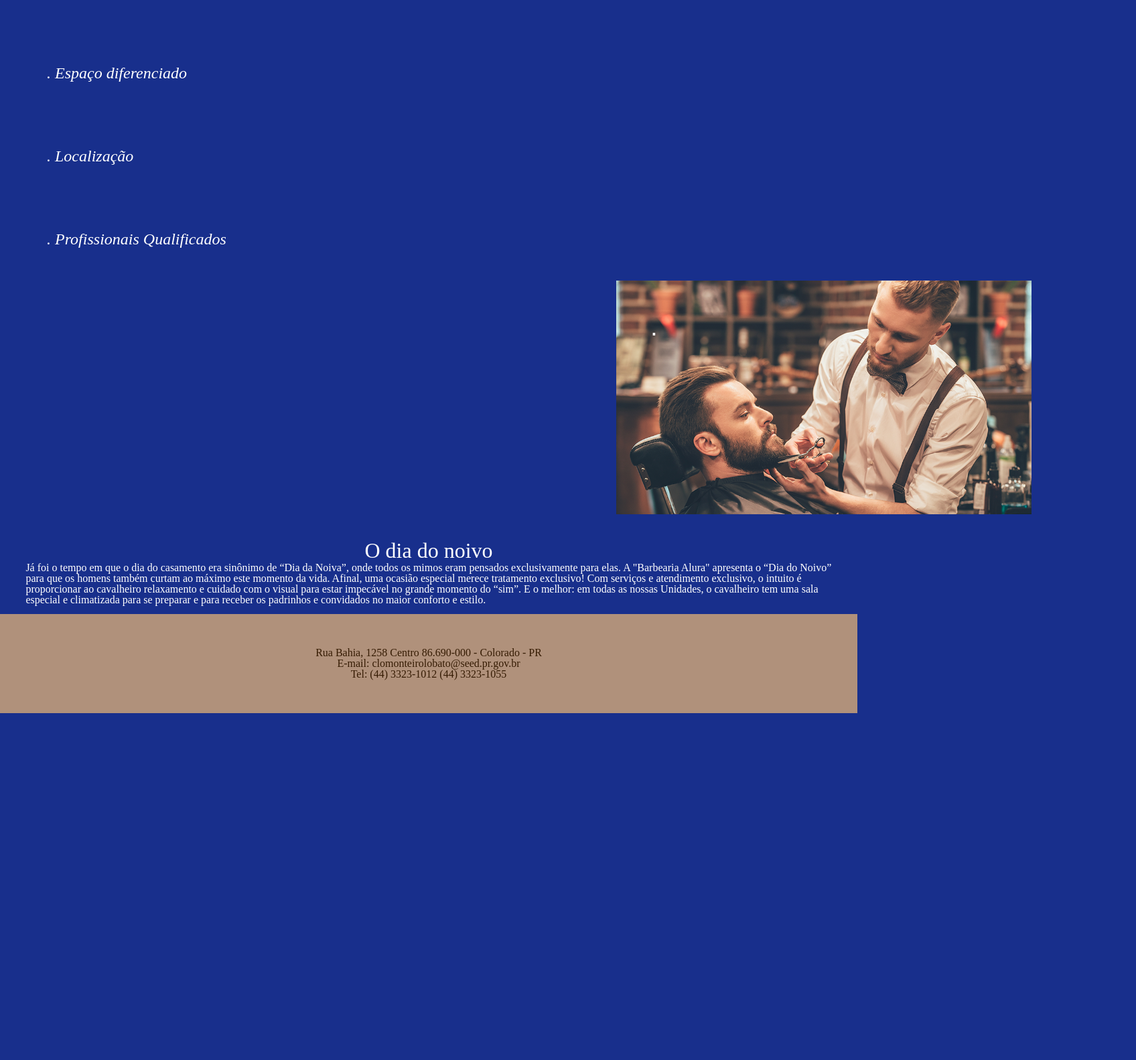
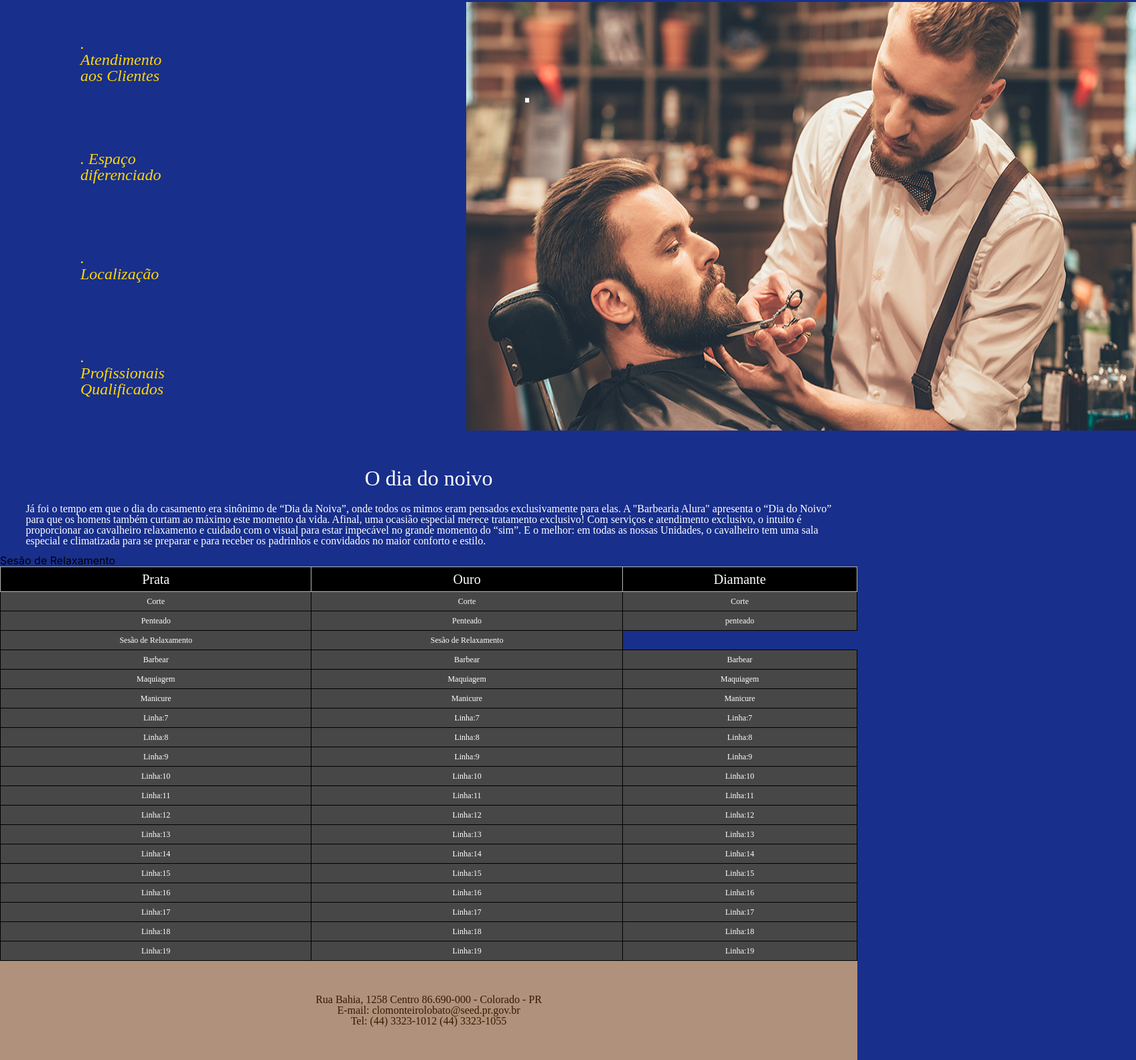
Before and after one commit to LeoNRGV/av1-3tri, a plain HTML site: page barbearia alura/index.html in a window 1280 px wide. Shown: the part 1406-2989 px from the top of the page at 67% size, 1696 px wide, since content can reach past the window. Before the commit the page ends 2471 px from the top, so only its background shows below. Drawn offline with Linux system fonts and the light colour scheme.

Commit message:
Add files via upload

```diff
--- a/barbearia alura/index.html
+++ b/barbearia alura/index.html
@@ -60,9 +60,8 @@
 				</div>
 		</section>
 		<section id="servico">
+			<h3 class="titulo-centralizado">Benefícios</h3>
 				<div class="beneficios">
-					<h3 class="titulo-centralizado">Benefícios</h3>
-
 					<ul>
 						<li class="itens">. Atendimento aos Clientes</li>
 						<li class="itens">. Espaço diferenciado</li>
@@ -70,14 +69,57 @@
 						<li class="itens">. Profissionais Qualificados</li>
 					</ul>
 					<img src="beneficios.png" class="imagembeneficios">
+				</div>
 		</section>
-
-			</div>
 			<section id="odia">
 				<div class="noivo">
 					<h2 class="titulo-centralizado">O dia do noivo</h2>
 					<p>Já foi o tempo em que o dia do casamento era sinônimo de “Dia da Noiva”, onde todos os mimos eram pensados exclusivamente para elas. A "Barbearia Alura" apresenta o “Dia do Noivo” para que os homens também curtam ao máximo este momento da vida. Afinal, uma ocasião especial merece tratamento exclusivo! Com serviços e atendimento exclusivo, o intuito é proporcionar ao cavalheiro relaxamento e cuidado com o visual para estar impecável no grande momento do “sim”. E o melhor: em todas as nossas Unidades, o cavalheiro tem uma sala especial e climatizada para se preparar e para receber os padrinhos e convidados no maior conforto e estilo.</p>
 				</div>
+			<!-- Javascript -->
+<script type="text/javascript">
+	window.onload=function(){
+	var tfrow = document.getElementById('tfhover').rows.length;
+	var tbRow=[];
+	for (var i=1;i<tfrow;i++) {
+		tbRow[i]=document.getElementById('tfhover').rows[i];
+		tbRow[i].onmouseover = function(){
+
+	}
+};
+</script>
+
+<style type="text/css">
+table.tftable {font-size:12px;color:rgb(255, 255, 255);width:100%;border-width: 1px;border-color: #000000;border-collapse: collapse;}
+table.tftable th {font-size:20px;background-color:rgb(0, 0, 0);border-width: 1px;padding: 8px;border-style: solid;border-color: #b6b6b6;text-align:left;}
+table.tftable tr {background-color:#474747;}
+table.tftable td {font-size:12px;border-width: 1px;padding: 8px;border-style: solid;border-color: #000000;}
+table.tftable td {text-align: center;}
+table.tftable th {text-align: center;}
+</style>
+
+<table id="tfhover" class="tftable" border="1">
+<tr><th>Prata</th><th>Ouro</th><th>Diamante</th></tr>
+<tr><td>Corte </td><td>Corte </td><td>Corte </td></tr>
+<tr><td>Penteado </td><td>Penteado </td><td>penteado</td></tr>
+<tr><tds>Sesão de Relaxamento</td><td>Sesão de Relaxamento </td><td> Sesão de Relaxamento </td></tr>
+<tr><td>Barbear </td><td>Barbear </td><td>Barbear </td></tr>
+<tr><td>Maquiagem </td><td>Maquiagem </td><td>Maquiagem </td></tr>
+<tr><td>Manicure </td><td>Manicure </td><td>Manicure </td></tr>
+<tr><td>Linha:7 </td><td>Linha:7 </td><td>Linha:7 </td></tr>
+<tr><td>Linha:8 </td><td>Linha:8 </td><td>Linha:8 </td></tr>
+<tr><td>Linha:9 </td><td>Linha:9 </td><td>Linha:9 </td></tr>
+<tr><td>Linha:10 </td><td>Linha:10 </td><td>Linha:10 </td></tr>
+<tr><td>Linha:11 </td><td>Linha:11 </td><td>Linha:11 </td></tr>
+<tr><td>Linha:12 </td><td>Linha:12 </td><td>Linha:12 </td></tr>
+<tr><td>Linha:13 </td><td>Linha:13 </td><td>Linha:13 </td></tr>
+<tr><td>Linha:14 </td><td>Linha:14 </td><td>Linha:14 </td></tr>
+<tr><td>Linha:15 </td><td>Linha:15 </td><td>Linha:15 </td></tr>
+<tr><td>Linha:16 </td><td>Linha:16 </td><td>Linha:16 </td></tr>
+<tr><td>Linha:17 </td><td>Linha:17 </td><td>Linha:17 </td></tr>
+<tr><td>Linha:18 </td><td>Linha:18 </td><td>Linha:18 </td></tr>
+<tr><td>Linha:19 </td><td>Linha:19 </td><td>Linha:19 </td></tr>
+</table>
 			</section>
 </section>
 		<footer class="rodape">
--- a/barbearia alura/style.css
+++ b/barbearia alura/style.css
@@ -134,6 +134,7 @@
   color: white;
   font-size: xx-large;
   padding: 2px;
+  margin: 20px;
 }
 
 
@@ -147,15 +148,18 @@ em strong {
 
 .itens {
 	font-style: italic;
-  color: white;
+  color: gold;
   font-size: x-large;
   padding: 50px;
+  text-align: left;
+  padding-left: 100px;
 }
 
 .beneficios {
 	padding: 20px;
   background: linear-gradient(rgba(#182f8c), rgb(255, 255, 255));
-
+  display: flex;
+  text-align: center;
 }
 
 ul {
@@ -163,8 +167,7 @@ ul {
 }
 
 .imagembeneficios {
-	width: 50%;
-  padding-left: 900px;
+padding-left: 400px;;
 }
 .rodape{
     background-color: #f3bc75b2;
```
